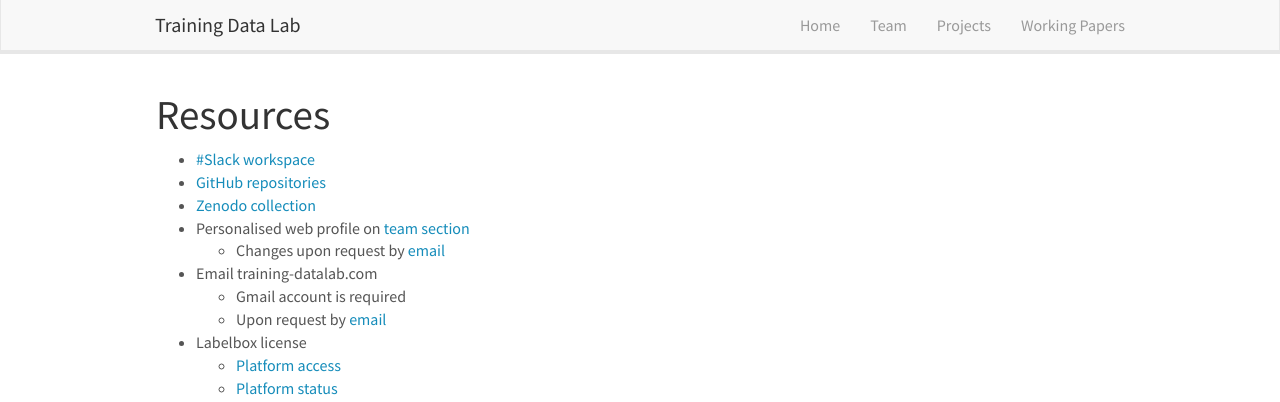
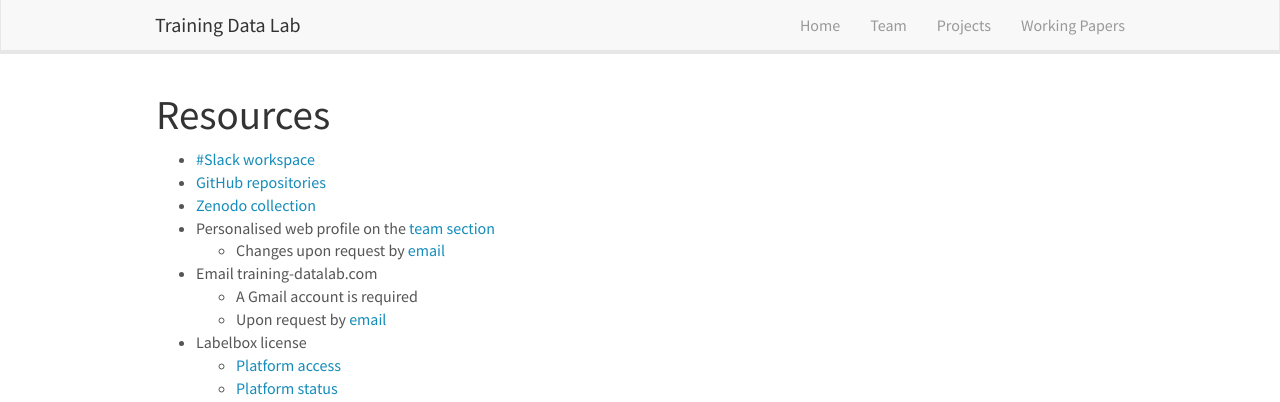
Before and after one commit to training-datalab/old-training-datalab.com, a Jekyll site: the page built from _pages/resources.md, in a window 1280 px wide. Shown: the top 402 px of the page. Built offline with Jekyll 4.4.1, drawn with Linux system fonts in a browser that asks for light colours; nearby versions of some CDN libraries.

Commit message:
Update resources.md

```diff
--- a/_pages/resources.md
+++ b/_pages/resources.md
@@ -11,10 +11,10 @@
 - <a href="https://training-datalab.slack.com/" target="_blank">#Slack workspace</a>
 - <a href="https://github.com/training-datalab" target="_blank">GitHub repositories</a>
 - <a href="https://zenodo.org/communities/tdl/" target="_blank">Zenodo collection</a>
-- Personalised web profile on <a href="https://training-datalab.com/team/">team section</a>
+- Personalised web profile on the <a href="https://training-datalab.com/team/">team section</a>
   - Changes upon request by <a href="mailto:bastian.gonzalezbustamante@training-datalab.com">email</a>
 - Email training-datalab.com
-  - Gmail account is required
+  - A Gmail account is required
   - Upon request by <a href="mailto:bastian.gonzalezbustamante@training-datalab.com">email</a>
 - Labelbox license
   - <a href="https://app.labelbox.com/" target="_blank">Platform access</a>
```
